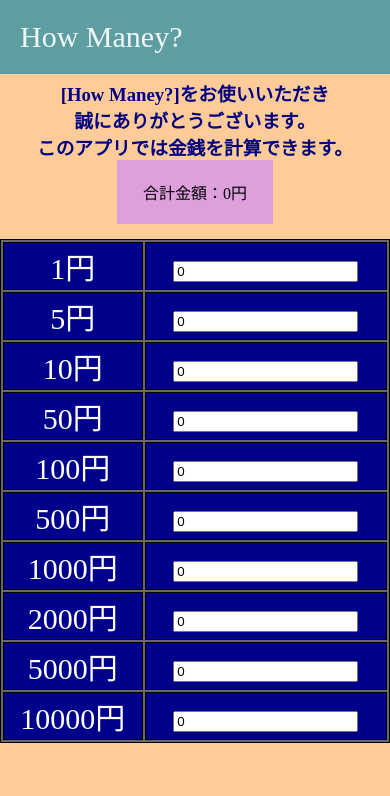
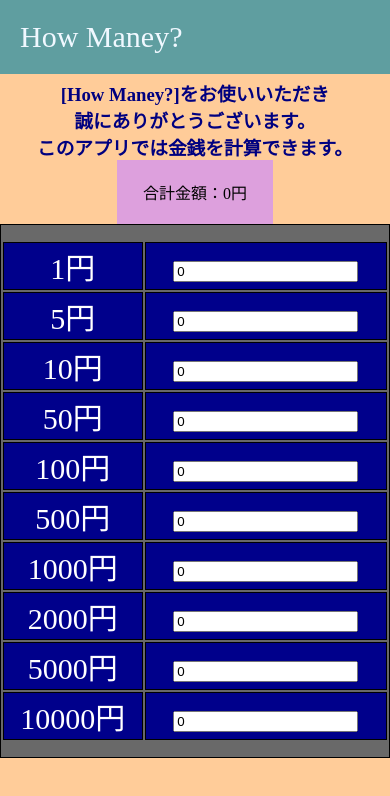
Before and after one commit to siyo0715/How-Maney-, a Vue app in the folder how-many/: page / in a window 390 px wide. Shown: the top 796 px of the page. Built offline with nearby package versions, Linux system fonts and the light colour scheme.

Commit message:
[Fix]fix

```diff
--- a/how-many/src/App.vue
+++ b/how-many/src/App.vue
@@ -75,7 +75,10 @@ export default {
 
   .main {
     width: 70%;
-    margin: 15px auto 15px auto;
+    padding-top: 15px;
+    padding-bottom: 15px;
+    margin-left: auto;
+    margin-right: auto;
   }
   footer {
     background-color:cadetblue;
@@ -86,7 +89,10 @@ export default {
   @media screen and (max-width: 900px) {
     .main {
       width: 100%;
-      margin: 15px auto 0px auto;
+      padding-top: 15px;
+      padding-bottom: 15px;
+      margin-left: auto;
+      margin-right: auto;
     }
     footer {
       margin-bottom: 0;
```
